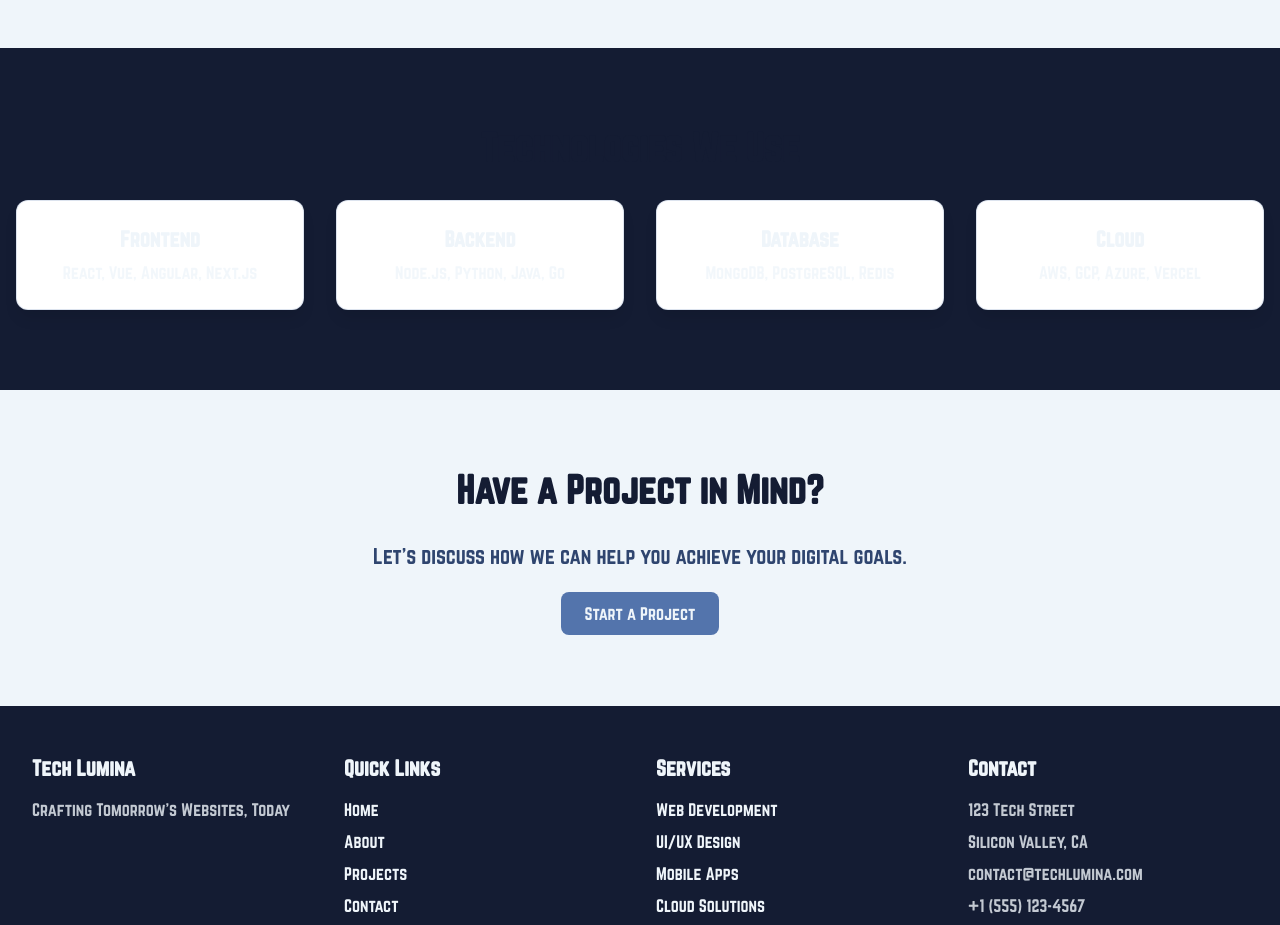
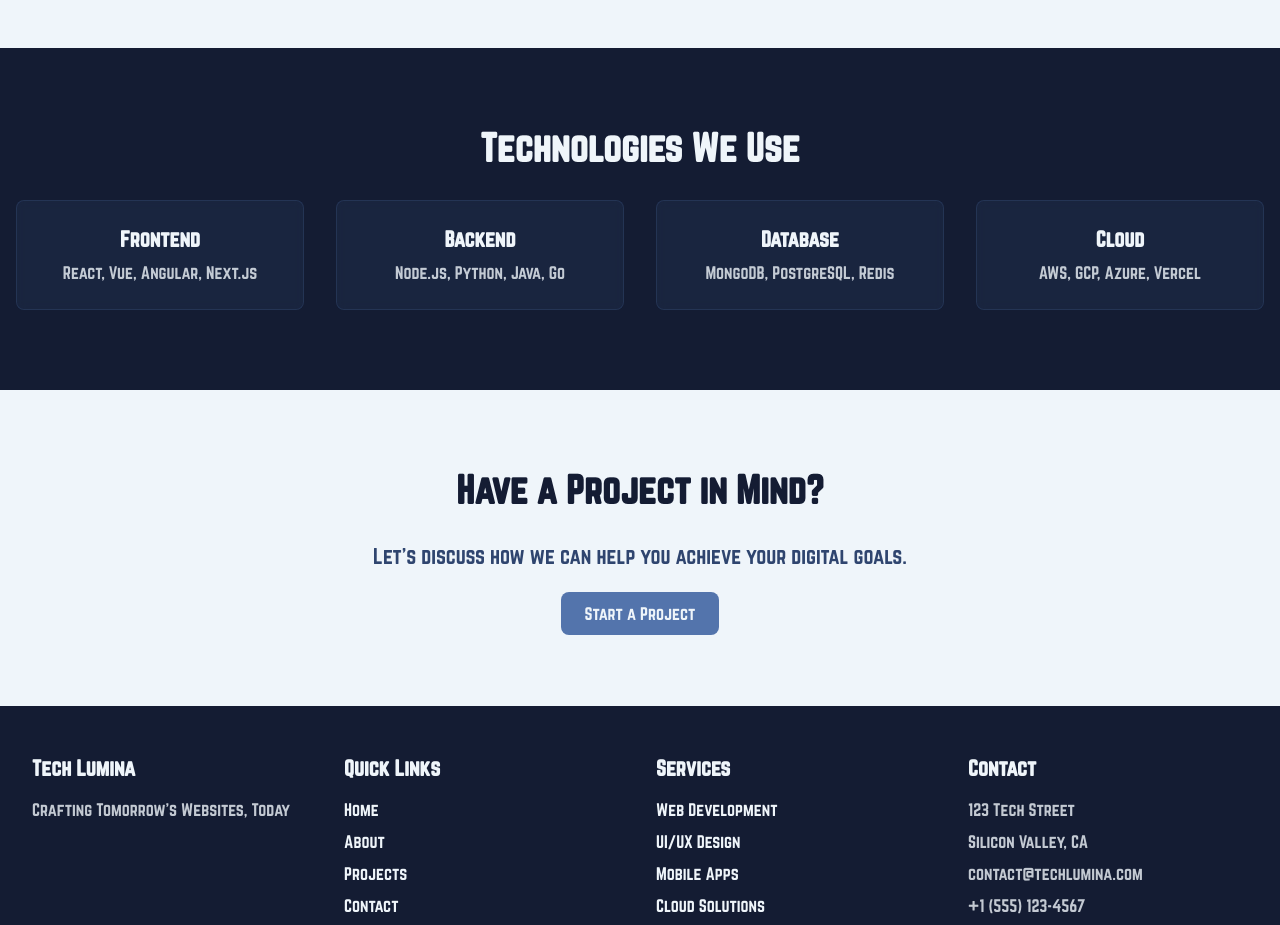
Before and after one commit to dinethnarada/techlumina-web, a Next.js app: page /projects in a window 1280 px wide. Shown: the part 1380-2305 px from the top of the page. Built offline with nearby package versions, Linux system fonts and the light colour scheme.

Commit message:
fix build issues

```diff
--- a/src/app/about/page.tsx
+++ b/src/app/about/page.tsx
@@ -54,7 +54,7 @@ export default function About() {
       {/* Team Section */}
       <section className="py-20 px-6 sm:px-8 md:px-12 bg-navy">
         <div className="max-w-7xl mx-auto">
-          <h2 className="section-title text-center text-light-gray">Our Approach</h2>
+          <h2 className="section-title text-center text-light-gray !text-light-gray">Our Approach</h2>
           <div className="grid grid-cols-1 md:grid-cols-2 gap-12">
             <div className="card">
               <h3 className="text-2xl font-semibold mb-4 text-navy">Discovery & Planning</h3>
--- a/src/app/page.tsx
+++ b/src/app/page.tsx
@@ -45,7 +45,7 @@ export default function Home() {
       {/* Why Choose Us Section */}
       <section className="py-20 px-6 sm:px-8 md:px-12 bg-navy">
         <div className="max-w-7xl mx-auto">
-          <h2 className="section-title text-center text-light-gray">Why Choose Us</h2>
+          <h2 className="section-title text-center text-light-gray !text-light-gray">Why Choose Us</h2>
           <div className="grid grid-cols-1 md:grid-cols-2 gap-12 items-center">
             <div className="space-y-6">
               <div className="flex items-start space-x-4">
--- a/src/app/projects/page.tsx
+++ b/src/app/projects/page.tsx
@@ -87,21 +87,21 @@ export default function Projects() {
       {/* Technologies Section */}
       <section className="py-20 px-4 bg-navy">
         <div className="max-w-7xl mx-auto">
-          <h2 className="section-title text-center text-light-gray">Technologies We Use</h2>
+          <h2 className="section-title text-center text-light-gray !text-light-gray">Technologies We Use</h2>
           <div className="grid grid-cols-2 md:grid-cols-4 gap-8">
-            <div className="card text-center">
+            <div className="bg-medium-blue/10 p-6 rounded-lg text-center backdrop-blur-sm border border-medium-blue/20">
               <h3 className="text-xl font-semibold mb-2 text-light-gray">Frontend</h3>
               <p className="text-light-gray/80">React, Vue, Angular, Next.js</p>
             </div>
-            <div className="card text-center">
+            <div className="bg-medium-blue/10 p-6 rounded-lg text-center backdrop-blur-sm border border-medium-blue/20">
               <h3 className="text-xl font-semibold mb-2 text-light-gray">Backend</h3>
               <p className="text-light-gray/80">Node.js, Python, Java, Go</p>
             </div>
-            <div className="card text-center">
+            <div className="bg-medium-blue/10 p-6 rounded-lg text-center backdrop-blur-sm border border-medium-blue/20">
               <h3 className="text-xl font-semibold mb-2 text-light-gray">Database</h3>
               <p className="text-light-gray/80">MongoDB, PostgreSQL, Redis</p>
             </div>
-            <div className="card text-center">
+            <div className="bg-medium-blue/10 p-6 rounded-lg text-center backdrop-blur-sm border border-medium-blue/20">
               <h3 className="text-xl font-semibold mb-2 text-light-gray">Cloud</h3>
               <p className="text-light-gray/80">AWS, GCP, Azure, Vercel</p>
             </div>
```
